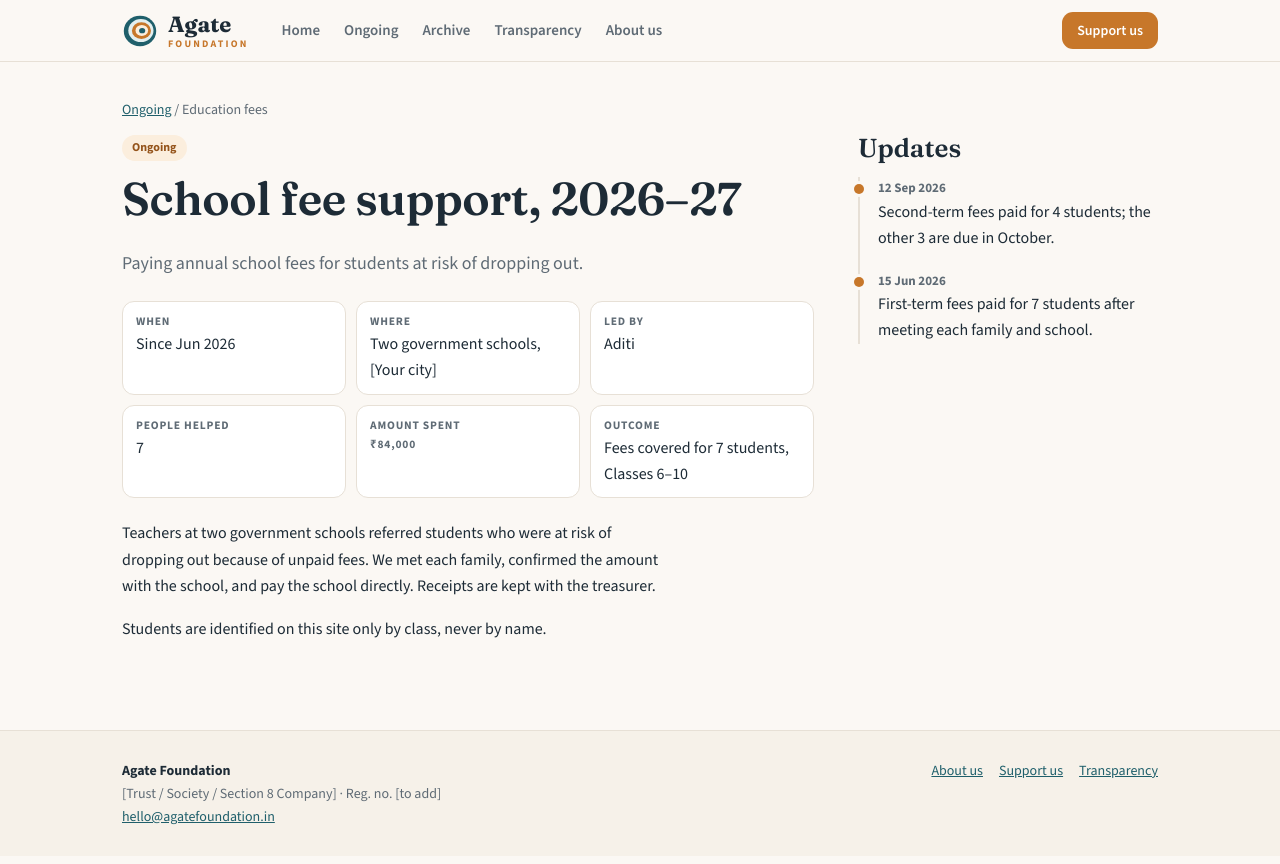
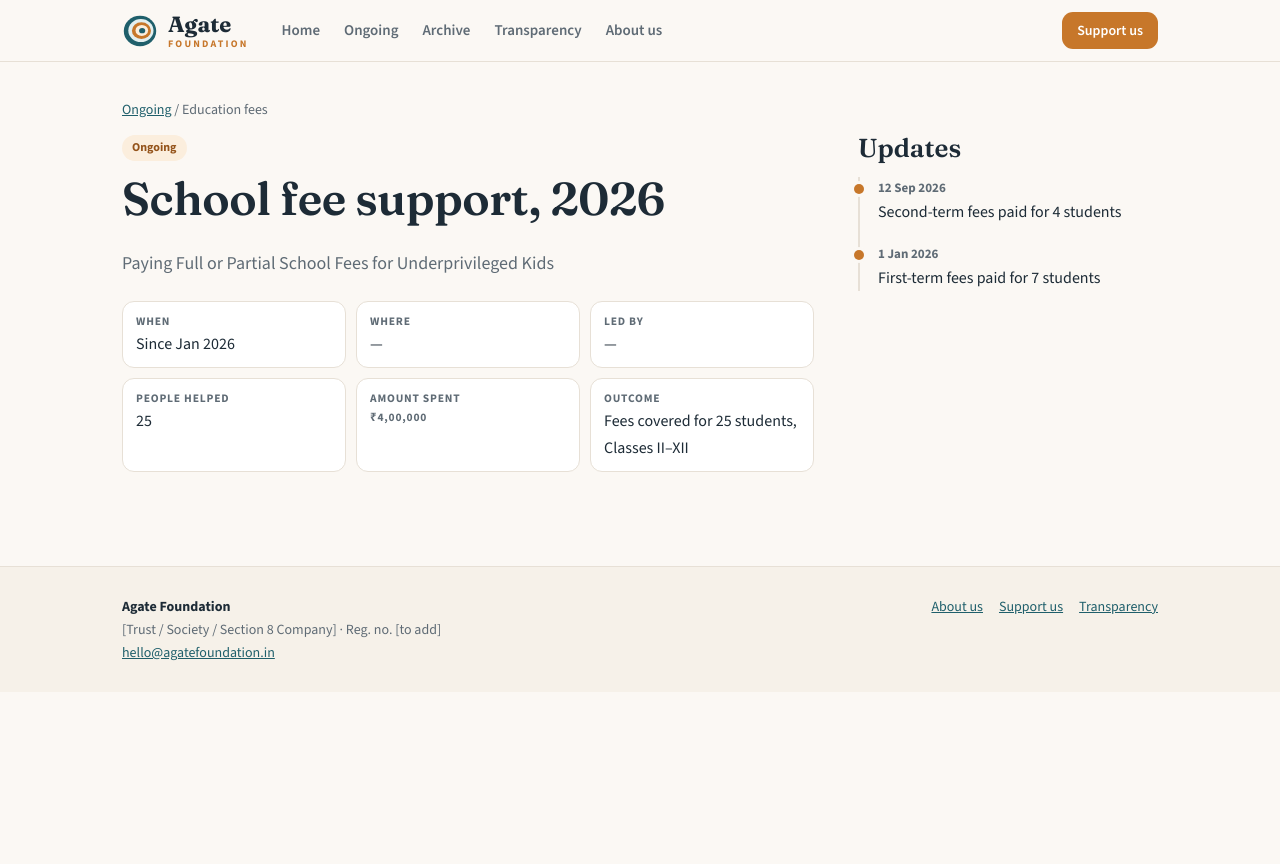
Before and after one commit to agate61/foundation, a Jekyll site: the page built from _activities/2026-06-01-school-fee-support-2026-27.md, in a window 1280 px wide. Shown: the top 864 px of the page. Built offline with Jekyll 4.4.1, drawn with Linux system fonts in a browser that asks for light colours.

Commit message:
Updated events

```diff
--- a/_activities/2026-06-01-school-fee-support-2026-27.md
+++ b/_activities/2026-06-01-school-fee-support-2026-27.md
@@ -1,23 +1,17 @@
 ---
-title: "School fee support, 2026–27"
+title: "School fee support, 2026"
 category: Education fees
 status: Ongoing
-date: 2026-06-01
+date: 2026-01-01
 end_date:
-location: "Two government schools, [Your city]"
-lead: Aditi
-beneficiaries: 7
-amount_spent: 84000
-outcome: "Fees covered for 7 students, Classes 6–10"
-summary: "Paying annual school fees for students at risk of dropping out."
+beneficiaries: 25
+amount_spent: 400000
+outcome: "Fees covered for 25 students, Classes II–XII"
+summary: "Paying Full or Partial School Fees for Underprivileged Kids"
 cover:
 updates:
-  - date: 2026-06-15
-    note: "First-term fees paid for 7 students after meeting each family and school."
+  - date: 2026-01-01
+    note: "First-term fees paid for 7 students"
   - date: 2026-09-12
-    note: "Second-term fees paid for 4 students; the other 3 are due in October."
+    note: "Second-term fees paid for 4 students"
 ---
-
-Teachers at two government schools referred students who were at risk of dropping out because of unpaid fees. We met each family, confirmed the amount with the school, and pay the school directly. Receipts are kept with the treasurer.
-
-Students are identified on this site only by class, never by name.
```
Also changed, not shown: _activities/2026-06-20-school-bags-and-uniforms.md (deleted, +0 -17 lines).
